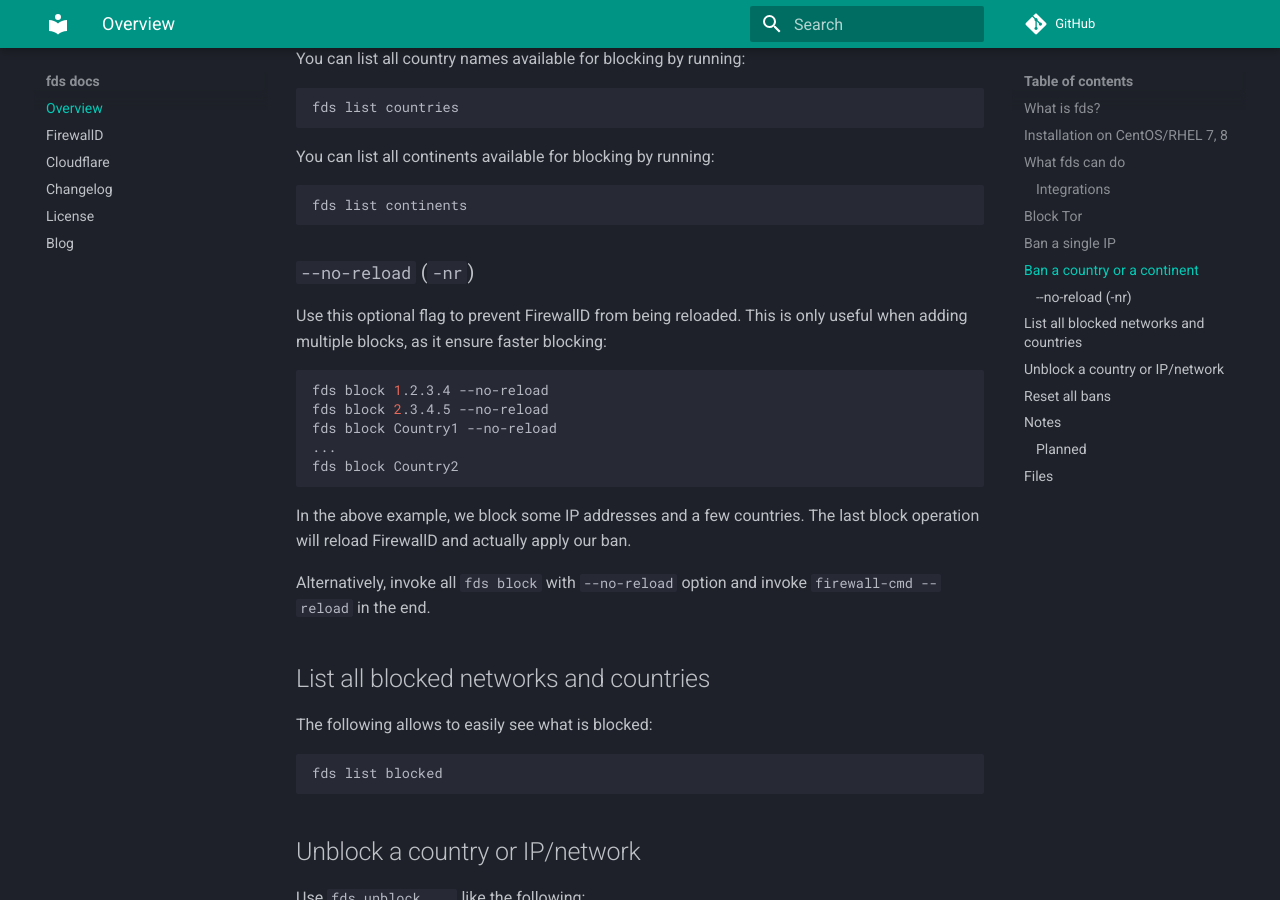
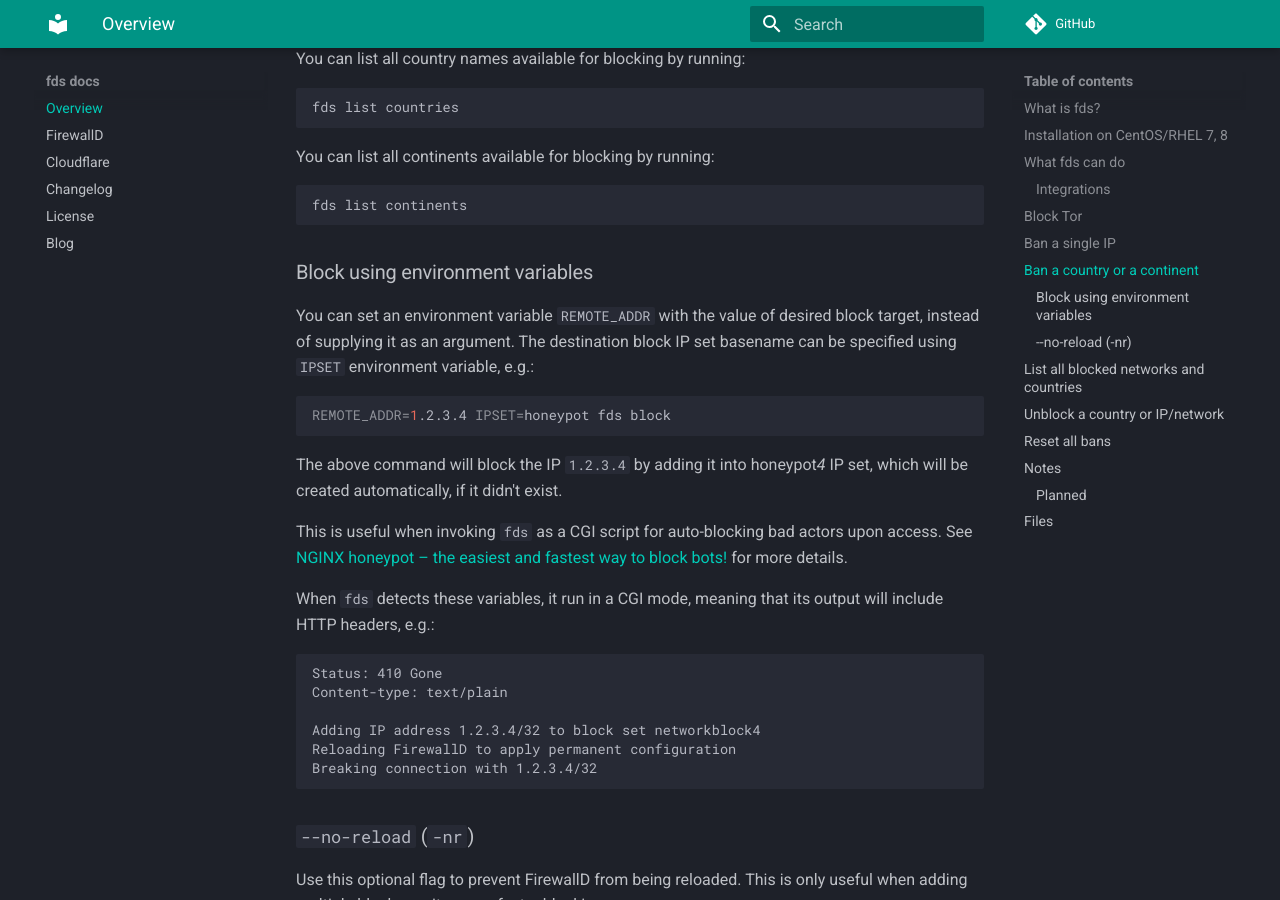
Before and after one commit to dvershinin/fds, an MkDocs documentation site: the page built from docs/index.md, in a window 1280 px wide and 900 px high, scrolled down 1997 px. Built offline with MkDocs 1.6.1 and Material for MkDocs 9.7.7, drawn with Linux system fonts in a browser that asks for light colours; comment, search, counter and statistics services are not loaded.

Commit message:
Fix up link

````diff
--- a/docs/index.md
+++ b/docs/index.md
@@ -91,7 +91,32 @@ You can list all continents available for blocking by running:
 fds list continents
 ```
 
+### Block using environment variables
 
+You can set an environment variable `REMOTE_ADDR` with the value of desired block target, instead
+of supplying it as an argument. The destination block IP set basename can be specified using `IPSET`
+environment variable, e.g.:
+
+```bash
+REMOTE_ADDR=1.2.3.4 IPSET=honeypot fds block
+```
+
+The above command will block the IP `1.2.3.4` by adding it into honeypot*4* IP set, which will be
+created automatically, if it didn't exist.
+
+This is useful when invoking `fds` as a CGI script for auto-blocking bad actors upon access.
+See [NGINX honeypot – the easiest and fastest way to block bots!](https://www.getpagespeed.com/server-setup/security/nginx-honeypot-the-easiest-and-fastest-way-to-block-bots) for more details.
+
+When `fds` detects these variables, it run in a CGI mode, meaning that its output will include HTTP headers, e.g.:
+
+```
+Status: 410 Gone
+Content-type: text/plain
+
+Adding IP address 1.2.3.4/32 to block set networkblock4
+Reloading FirewallD to apply permanent configuration
+Breaking connection with 1.2.3.4/32
+```
 
 ### `--no-reload` (`-nr`)
 
````
Also changed, not shown: 1 other file.
